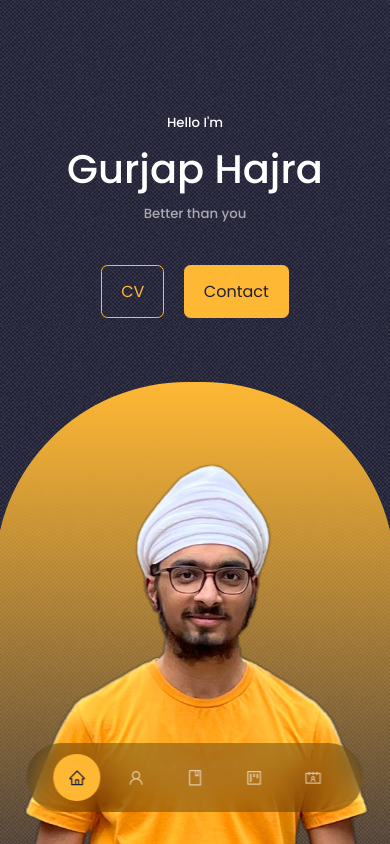
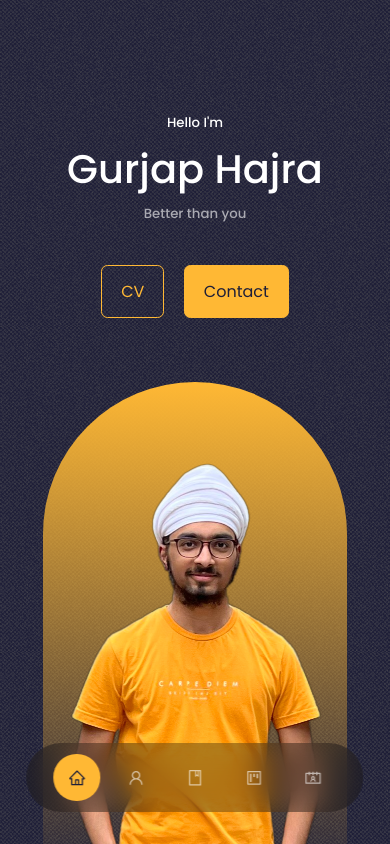
Before and after one commit to GurjapHajra/portfolio, a React (Create React App) app: page / in a window 390 px wide. Shown: the top 844 px of the page. Built offline with nearby package versions, Linux system fonts and the light colour scheme; the HTML template or start-up script is replaced by a standard one.

Commit message:
changed header picture for better view on mobile

```diff
--- a/src/components/header/header.css
+++ b/src/components/header/header.css
@@ -74,4 +74,11 @@ header{
     .header__socials, .scroll__down{
         display: none;
     }
+
+    #me{
+        width: 16rem;
+        height: 25rem;
+        left: calc(50% - 9.5rem);
+    }
+
 }
```
